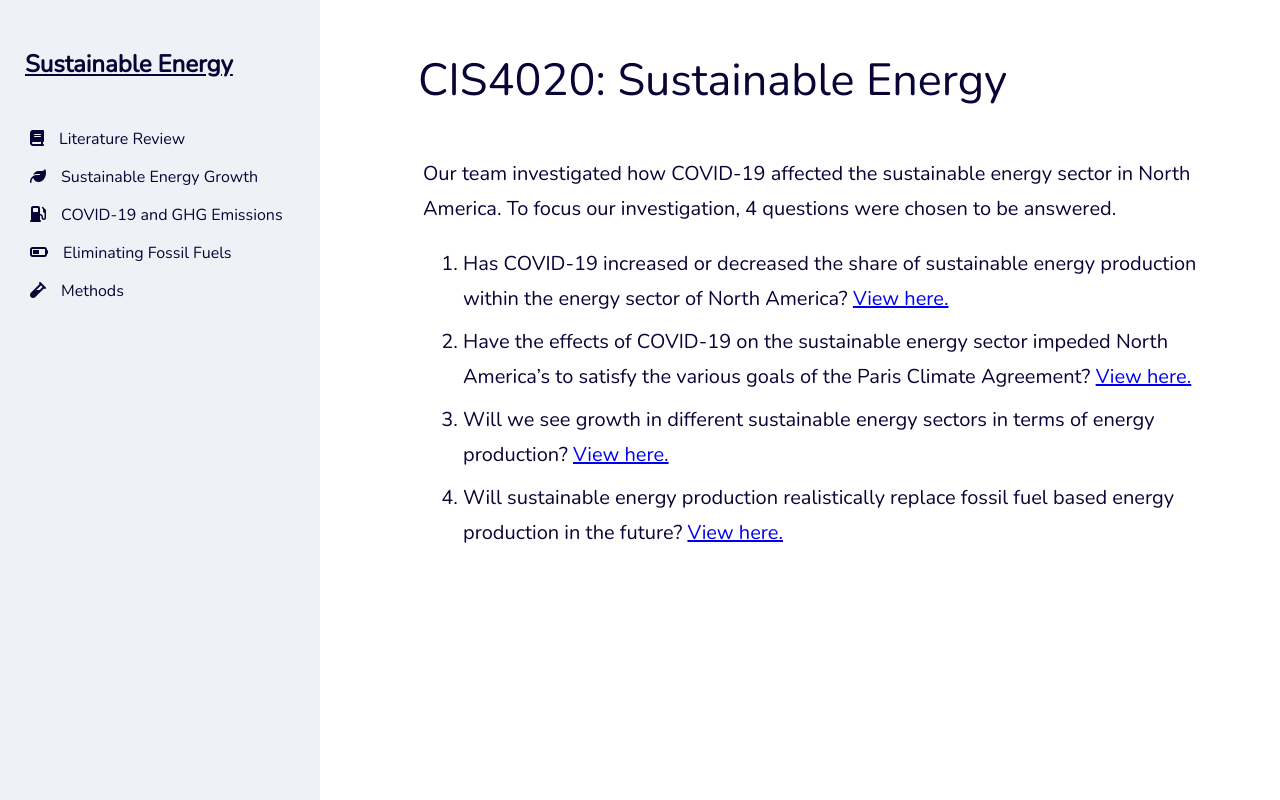
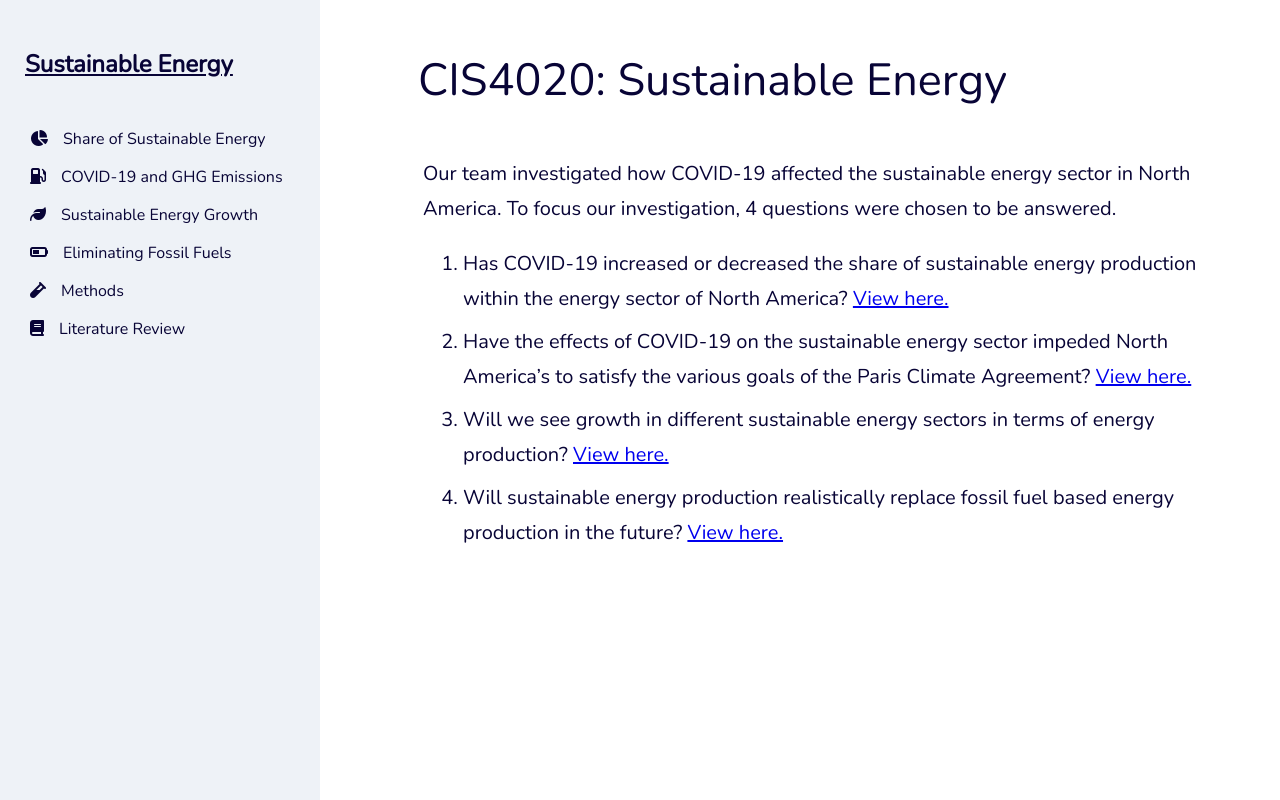
Before and after one commit to Krakhra/data_dashboard, a React (Create React App) app: page / in a window 1280 px wide. Built offline with nearby package versions, Linux system fonts and the light colour scheme.

Commit message:
added question one

```diff
--- a/src/components/App.js
+++ b/src/components/App.js
@@ -2,6 +2,7 @@ import React from 'react';
 import { HashRouter as Router, Switch, Route, Redirect } from 'react-router-dom';
 import Home from './home/Home';
 import LiteratureReivew from './literatureReview/LiteratureReview';
+import QuestionOne from './questionOne/QuestionOne';
 import QuestionTwo from './questionTwo/QuestionTwo';
 import QuestionFour from './questionFour/QuestionFour';
 import SidePanel from './sidePanel/SidePanel';
@@ -24,6 +25,7 @@ const App = () => (
           <Route path="/question-two" exact component={QuestionTwo} />
           <Route path="/methods" exact component={Methods}/>
           <Route path="/question-four" exact component={QuestionFour} />
+          <Route path="/question-one" exact component={QuestionOne}/>
           <Redirect to="/" />
         </Switch>
       </div>
--- a/src/components/home/Home.js
+++ b/src/components/home/Home.js
@@ -12,7 +12,7 @@ const Home = () => (
       <ol>
         <li>
           Has COVID-19 increased or decreased the share of sustainable energy production
-          within the energy sector of North America? <Link to="/growth">View here.</Link>
+          within the energy sector of North America? <Link to="/question-one">View here.</Link>
         </li>
         <li>
           Have the effects of COVID-19 on the sustainable energy sector impeded North
--- /dev/null
+++ b/src/components/questionOne/QuestionOne.js
@@ -0,0 +1,45 @@
+import React from 'react';
+import PageContainer, { Section, Image, Reference} from '../pageContainer/PageContainer';
+import graph1 from './graph2.png';
+import graph2 from './graph1.png';
+
+const QuestionOne = ()=>(
+  <PageContainer
+    className="QuestionOne"
+    title="Has COVID-19 increased or decreased the share of sustainable energy production within the energy sector of North America?"
+  >
+    <Section title="Share of renewable energy production throughout OECD countries">
+      <Image src={graph1}/>
+      <p>
+        This visualization shows the share of non-renewable and renewable energy production. We can see that renewable energy share is
+        increasing over time.
+      </p>
+    </Section>
+
+    <Section title ="Logistic modelling of wind and solar electricity generation in Canada and USA">
+      <Image src={graph2}/>
+      <p>
+        Using logistic modeling we can predict what solar and wind growth rate would be late in a non-pandemic scenario
+        from stats canada we have the first 2 quarters of 2020, represented as the 2 red points
+        these quarters produced 25% less than the predicted production, and is possibly due to project delays due to COVID-19
+      </p>
+    </Section>
+
+    <Section title = "References">
+      <Reference
+        id={1}
+        text="https://www.iea.org/articles/key-electricity-trends-2019"
+      />
+      <Reference
+        id={2}
+        text="https://www.iea.org/data-and-statistics?country=WEONAM&fuel=Energy%20supply&indicator=ElecGenByFuel "
+      />
+      <Reference
+        id={3}
+        text="https://www150.statcan.gc.ca/t1/tbl1/en/tv.action?pid=2510001501"
+      />
+    </Section>
+  </PageContainer>
+);
+
+export default QuestionOne;
--- a/src/components/sidePanel/SidePanel.js
+++ b/src/components/sidePanel/SidePanel.js
@@ -17,13 +17,23 @@ const SidePanel = () => (
 
     <div className="nav-link-container">
       <p className="nav-link-spacing">
-        <i className="fas fa-book"></i>
+        <i className="fas fa-chart-pie"></i>
         <NavLink
           className="nav-link-style"
-          to="/literature"
+          to="/question-one"
           activeClassName="nav-link-style-selected"
         >
-          Literature Review
+          Share of Sustainable Energy
+        </NavLink>
+      </p>
+      <p className="nav-link-spacing">
+        <i className="fas fa-gas-pump"></i>
+        <NavLink
+          className="nav-link-style"
+          to="/question-two"
+          activeClassName="nav-link-style-selected"
+        >
+          COVID-19 and GHG Emissions
         </NavLink>
       </p>
       <p className="nav-link-spacing">
@@ -36,16 +46,7 @@ const SidePanel = () => (
           Sustainable Energy Growth
         </NavLink>
       </p>
-      <p className="nav-link-spacing">
-        <i className="fas fa-gas-pump"></i>
-        <NavLink
-          className="nav-link-style"
-          to="/question-two"
-          activeClassName="nav-link-style-selected"
-        >
-          COVID-19 and GHG Emissions
-        </NavLink>
-      </p>
+
       <p className="nav-link-spacing">
         <i className="fas fa-battery-half"></i>
         <NavLink
@@ -66,6 +67,17 @@ const SidePanel = () => (
           Methods
         </NavLink>
       </p>
+      <p className="nav-link-spacing">
+        <i className="fas fa-book"></i>
+        <NavLink
+          className="nav-link-style"
+          to="/literature"
+          activeClassName="nav-link-style-selected"
+        >
+          Literature Review
+        </NavLink>
+      </p>
+
     </div>
   </div>
 );
```
Also changed, not shown: src/components/questionOne/graph1.png (added), src/components/questionOne/graph2.png (added).
